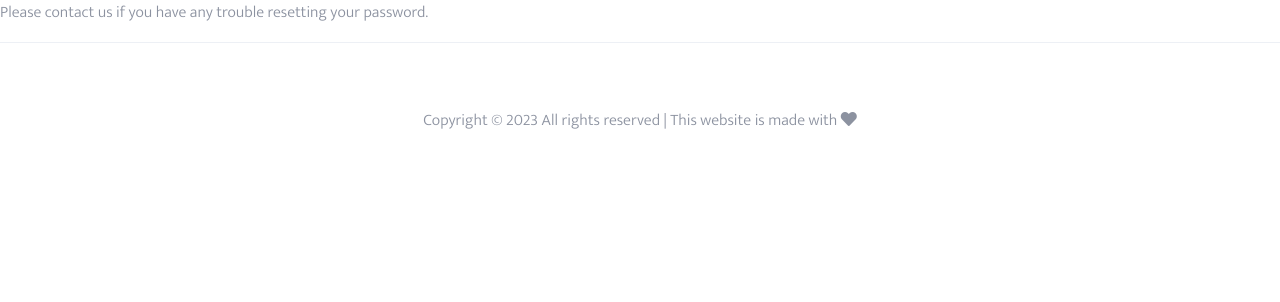
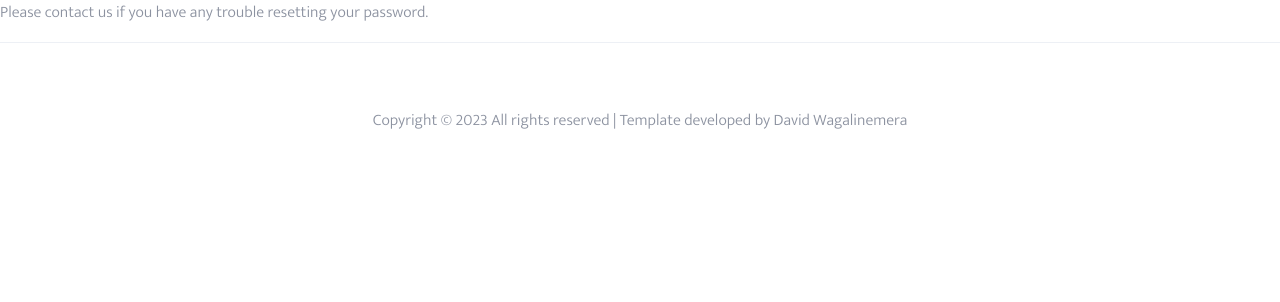
Before and after one commit to davidwaga/django_ecommerce_template, a Django app: page /accounts/password/reset/ in a window 1280 px wide. Shown: the part 422-724 px from the top of the page. Run offline with Django 4.2, Linux system fonts and the light colour scheme; data comes from the database, SQL or seed files in the repository; both versions use the stored data as it was after the commit; data that the repository does not hold is empty; some libraries are stand-ins or nearby versions.

Commit message:
[edit]templates

```diff
--- a/templates/base.html
+++ b/templates/base.html
@@ -4,7 +4,7 @@
 <!DOCTYPE html>
 <html lang="en">
 <head>
-    <title>Django Ecom {% block head_title %}{% endblock %}</title>
+    <title>Django ecommerce template {% block head_title %}{% endblock %}</title>
     {% block extra_head %}
     {% endblock %}
     <meta charset="utf-8">
--- a/templates/footer.html
+++ b/templates/footer.html
@@ -5,7 +5,7 @@
                 <p>
                     Copyright &copy;
                     <script>document.write(new Date().getFullYear());</script>
-                    All rights reserved | This website is made with <i class="fas fa-heart"></i>
+                    All rights reserved | Template developed by David Wagalinemera
                 </p>
             </div>
         </div>
```
Also changed, not shown: db.sqlite3.
